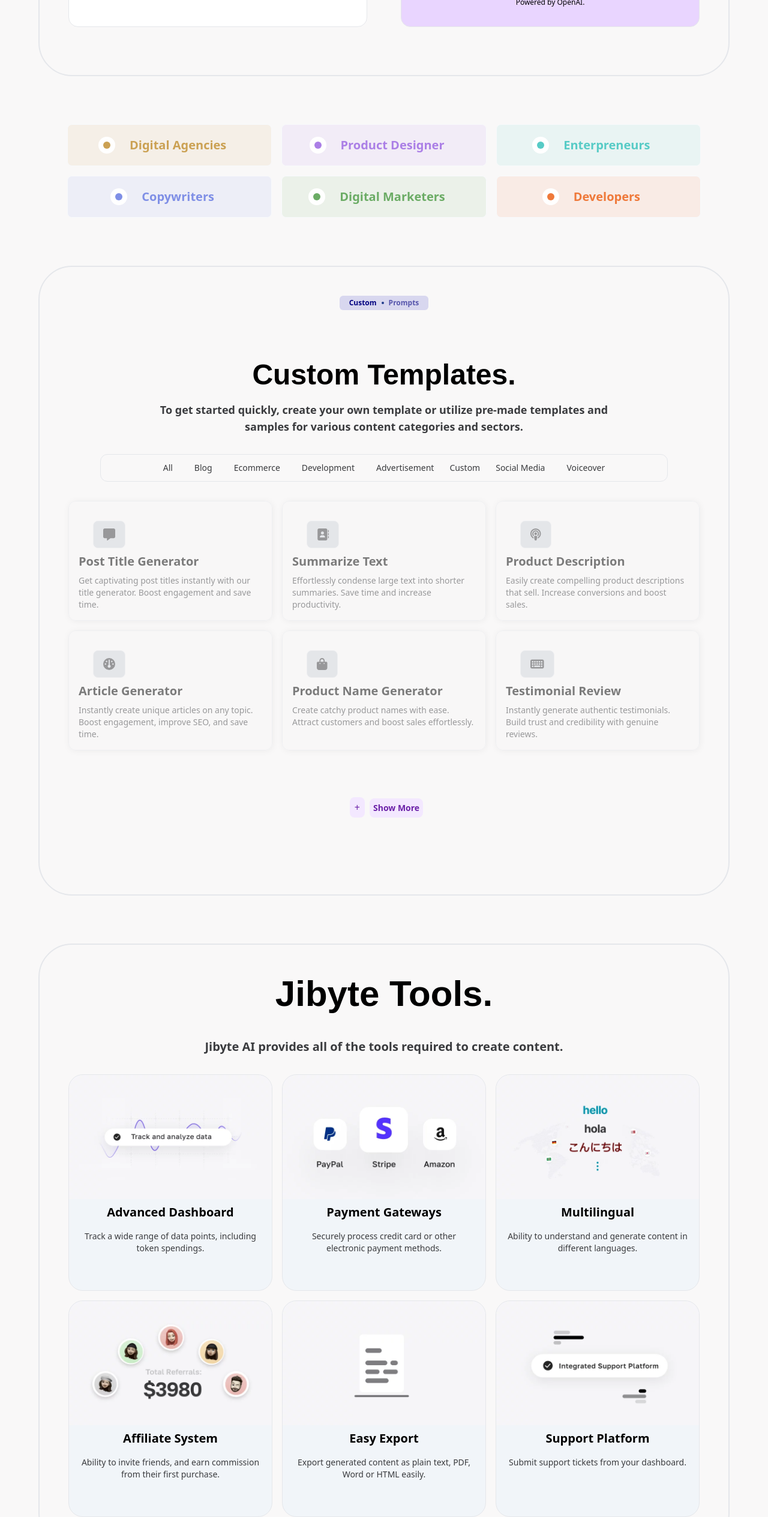
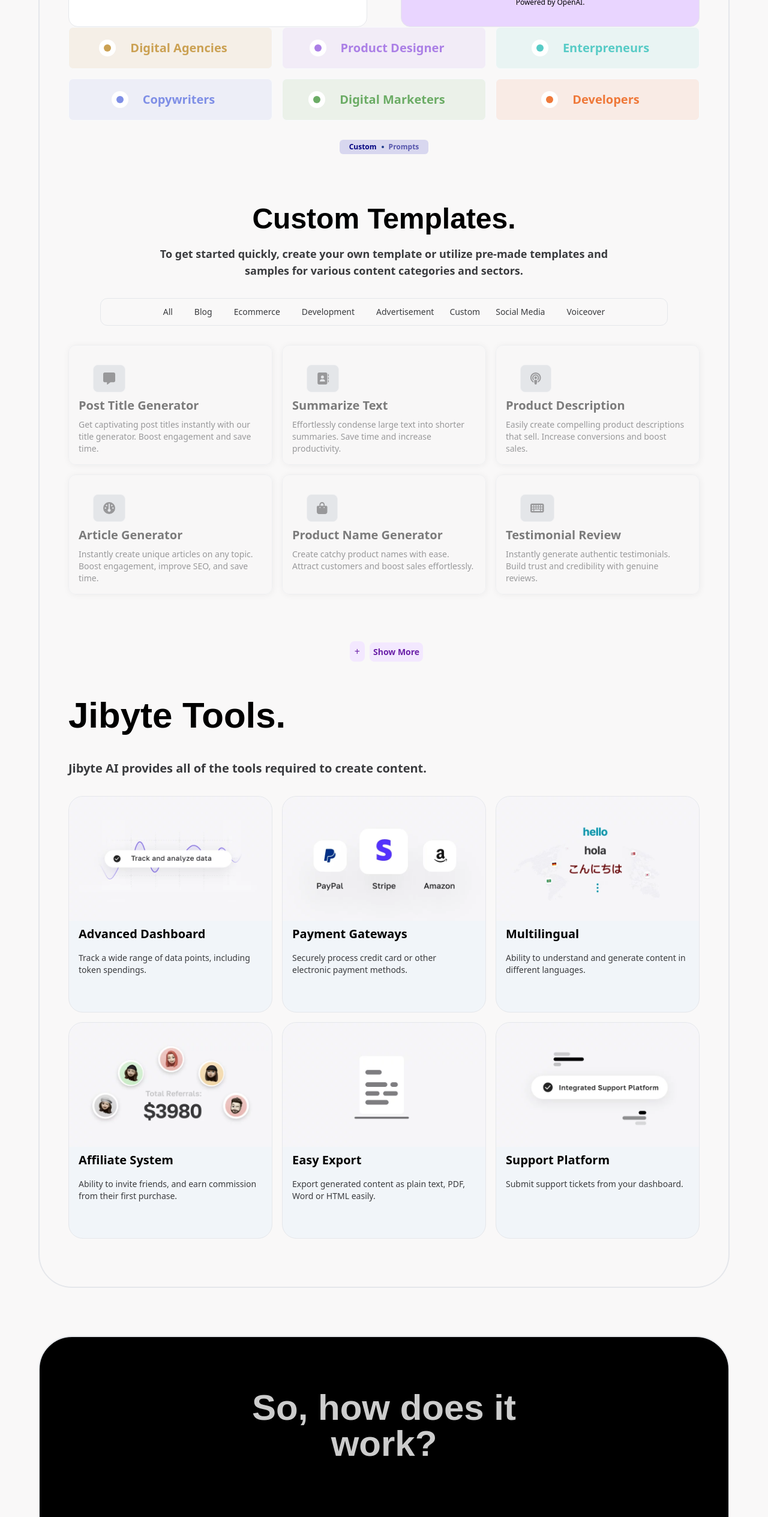
Before and after one commit to solomon-mh/ai-website-ui-clone, a React (Vite) app: page / in a window 1280 px wide. Shown: the part 2100-4629 px from the top of the page at 60% size. Built offline with nearby package versions, Linux system fonts and the light colour scheme.

Commit message:
working on responsiveness

```diff
--- a/src/components/FeaturesContainer.jsx
+++ b/src/components/FeaturesContainer.jsx
@@ -4,6 +4,7 @@ import "../styles/component-styling.css";
 import JibyteAiUsers from "./JibyteAiUsers";
 import CustomTemplates from "./CustomTemplates";
 import JiByteTools from "./JiByteTools";
+// import ShowMoreCards from "../utils/ShowMoreCards";
 const FeaturesContainer = () => {
   const activeStyle = {
     background: "white",
@@ -16,7 +17,7 @@ const FeaturesContainer = () => {
     <div>
       <Features />
       <section className='w-90perc m-auto py-20 px-12 border-2 rounded-4xl '>
-        <div className='feature-navs grid grid-cols-5 gap-8 my-8'>
+        <div className='feature-navs grid md:grid-cols-5 gap-8 my-8'>
           <NavLink
             to='/'
             style={({ isActive }) => (isActive ? activeStyle : null)}
@@ -54,14 +55,8 @@ const FeaturesContainer = () => {
           </NavLink>
         </div>
         <Outlet />
-      </section>
-      <section className='w-90perc m-auto py-20 px-12'>
         <JibyteAiUsers />
-      </section>
-      <section className='text-center w-90perc m-auto pb-20 pt-4 px-12 border-2 rounded-4xl'>
         <CustomTemplates />
-      </section>
-      <section className='text-center w-90perc m-auto my-20 pb-12 pt-10 px-12 border-2 rounded-4xl'>
         <JiByteTools />
       </section>
     </div>
```
